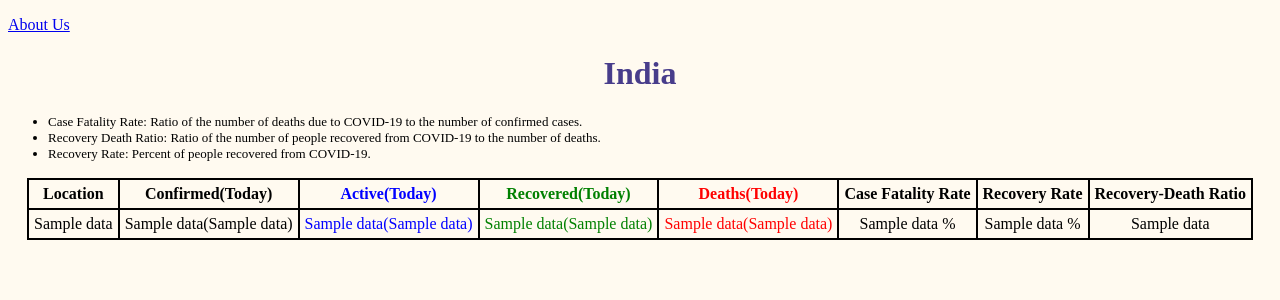
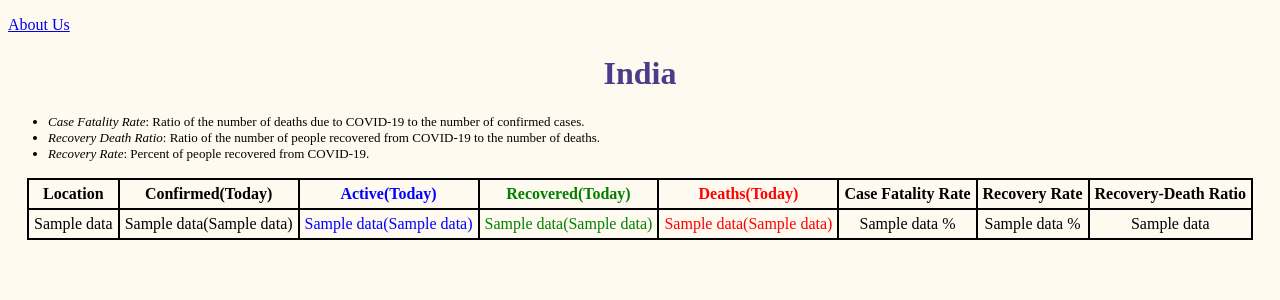
Before and after one commit to anonshubh/covid19-india, a Django app: template templates/index.html in a window 1280 px wide. Shown: the top 300 px of the page. Run offline with Django 3.2, Linux system fonts and the light colour scheme; the template is opened without the code that fills it: most values are stand-ins (such as "Sample title", 1, 10 or a date in 2020).

Commit message:
Updated UI

```diff
--- a/templates/index.html
+++ b/templates/index.html
@@ -11,9 +11,9 @@
         <p><a href="{% url 'about' %}">About Us</a></p>
         <h1>India</h1>
         <ul>
-            <li class='small'>Case Fatality Rate: Ratio of the number of deaths due to COVID-19 to the number of confirmed cases.</li>
-            <li class='small'>Recovery Death Ratio: Ratio of the number of people recovered from COVID-19 to the number of deaths.</li>
-            <li class='small'>Recovery Rate: Percent of people recovered from COVID-19.</li>
+            <li class='small'><em>Case Fatality Rate</em>: Ratio of the number of deaths due to COVID-19 to the number of confirmed cases.</li>
+            <li class='small'><em>Recovery Death Ratio</em>: Ratio of the number of people recovered from COVID-19 to the number of deaths.</li>
+            <li class='small'><em>Recovery Rate</em>: Percent of people recovered from COVID-19.</li>
         </ul>
         <table>
             <thead>
```
